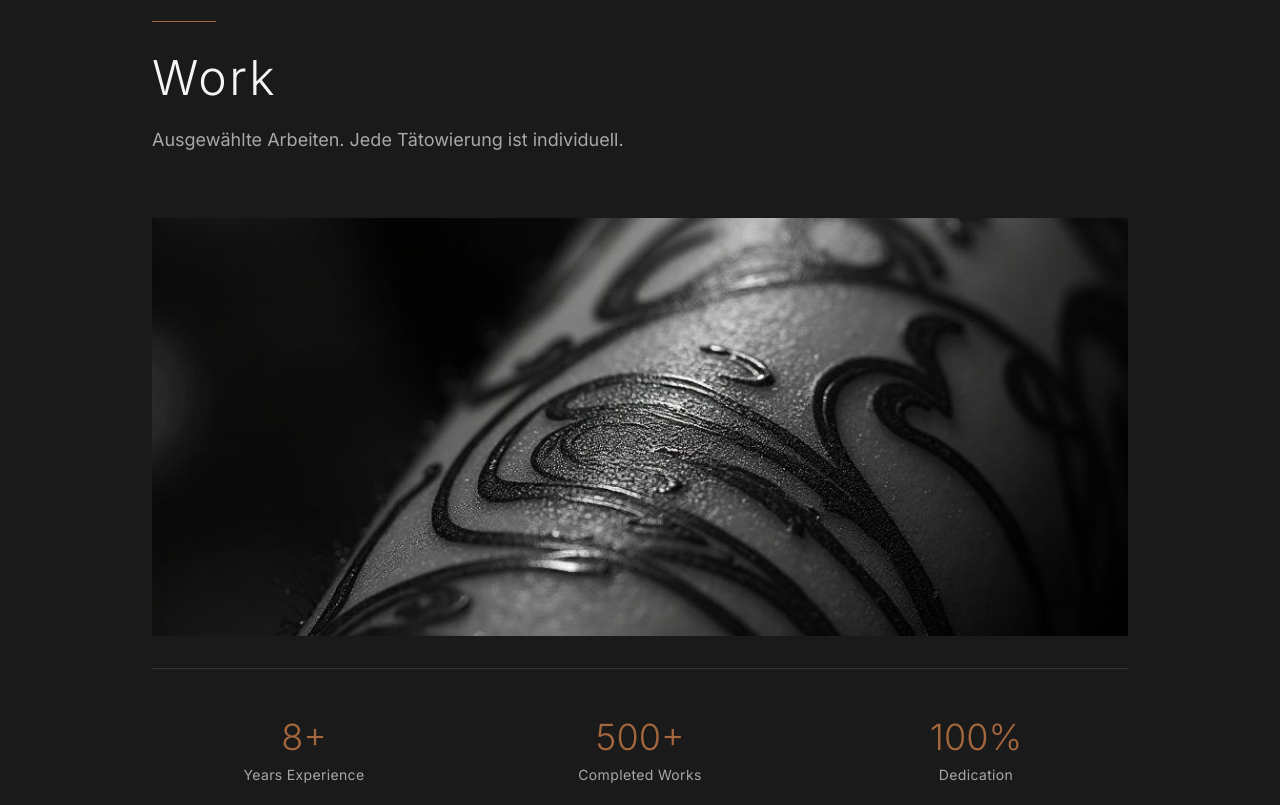
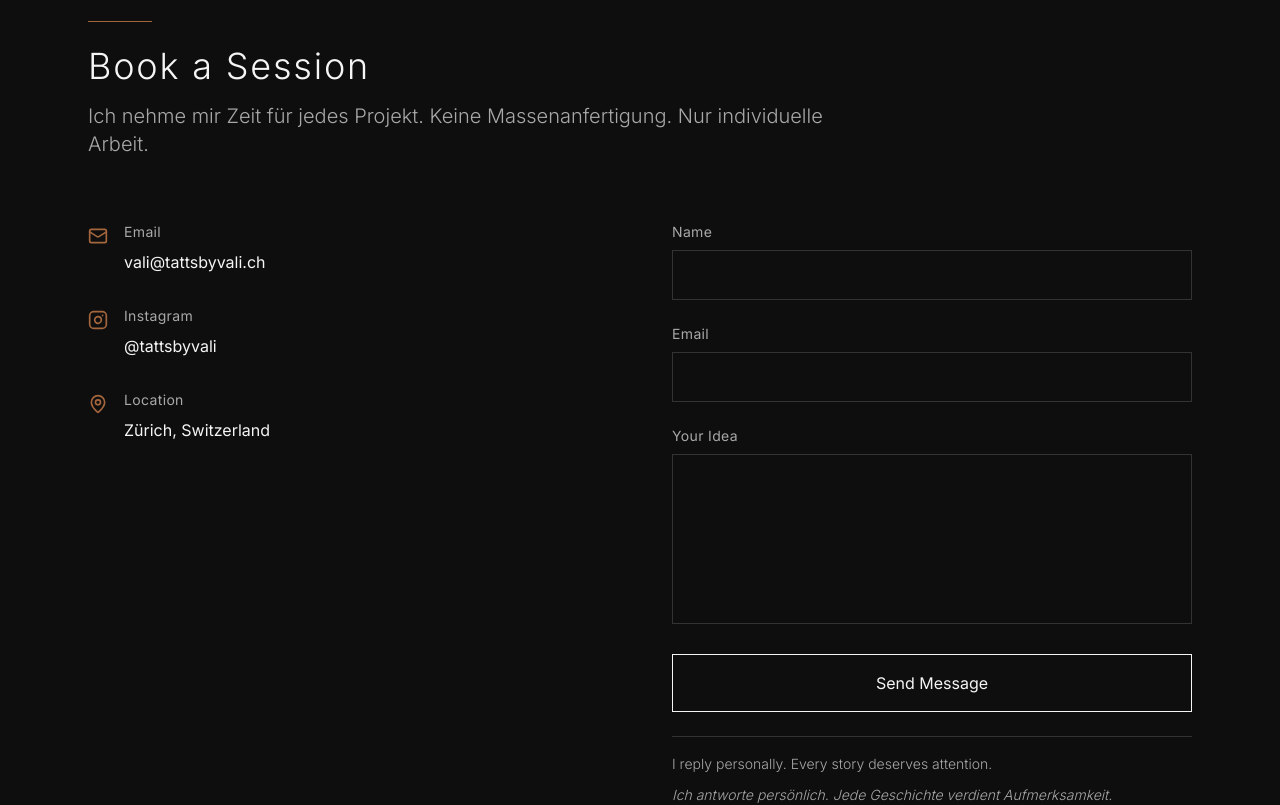
Before and after one commit to VikingAM/tatts-by-vali-zen, a React (Vite) app: page / in a window 1280 px wide. Shown: the part 6860-7665 px from the top of the page. Built offline with nearby package versions, Linux system fonts and the light colour scheme; the HTML template or start-up script is replaced by a standard one.

Commit message:
Remove "Work" section

```diff
--- a/src/components/Work.tsx
+++ /dev/null
@@ -1,53 +0,0 @@
-import tattooDetail from "@/assets/tattoo-detail.jpg";
-
-const Work = () => {
-  return (
-    <section id="work" className="py-24 md:py-32 bg-background-secondary">
-      <div className="container mx-auto max-w-5xl px-6">
-        <div className="mb-16">
-          <div className="h-px w-16 bg-accent-bronze mb-8" />
-          <h2 className="text-4xl md:text-5xl font-light mb-6">
-            Work
-          </h2>
-          <p className="text-foreground-secondary text-lg max-w-2xl">
-            Ausgewählte Arbeiten. Jede Tätowierung ist individuell.
-          </p>
-        </div>
-
-        <div className="grid gap-8">
-          <div className="relative aspect-[16/9] md:aspect-[21/9] overflow-hidden">
-            <img
-              src={tattooDetail}
-              alt="Detailed black and white tattoo work showing intricate linework and precision"
-              className="w-full h-full object-cover transition-smooth hover:scale-105"
-              loading="lazy"
-            />
-          </div>
-
-          <div className="grid md:grid-cols-3 gap-8 text-center border-t border-border pt-12">
-            <div>
-              <div className="text-4xl font-light text-bronze mb-2">8+</div>
-              <div className="text-sm text-foreground-secondary tracking-wide">
-                Years Experience
-              </div>
-            </div>
-            <div>
-              <div className="text-4xl font-light text-bronze mb-2">500+</div>
-              <div className="text-sm text-foreground-secondary tracking-wide">
-                Completed Works
-              </div>
-            </div>
-            <div>
-              <div className="text-4xl font-light text-bronze mb-2">100%</div>
-              <div className="text-sm text-foreground-secondary tracking-wide">
-                Dedication
-              </div>
-            </div>
-          </div>
-        </div>
-      </div>
-    </section>
-  );
-};
-
-export default Work;
--- a/src/pages/Index.tsx
+++ b/src/pages/Index.tsx
@@ -7,7 +7,6 @@ import About from "@/components/About";
 import Gallery from "@/components/Gallery";
 import Process from "@/components/Process";
 import Testimonials from "@/components/Testimonials";
-import Work from "@/components/Work";
 import Contact from "@/components/Contact";
 import Footer from "@/components/Footer";
 
@@ -24,7 +23,6 @@ const Index = () => {
         <Gallery />
         <Process />
         <Testimonials />
-        <Work />
         <Contact />
       </main>
       <Footer />
```
